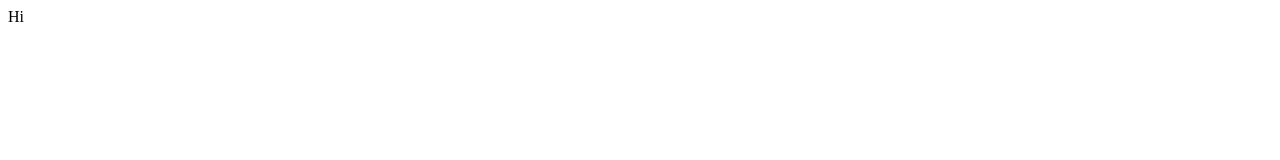
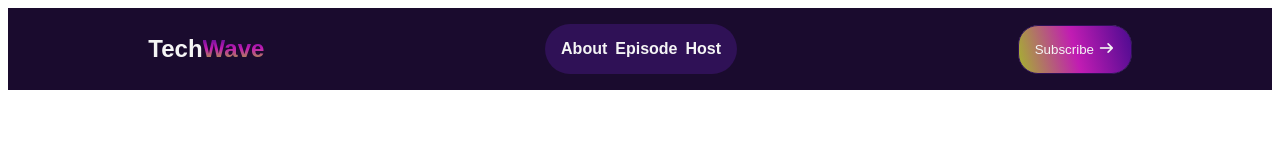
Before and after one commit to jawadjb21/tech_wave, a plain HTML site: page index.html in a window 1280 px wide. Drawn offline with Linux system fonts and the light colour scheme; a web font is replaced by a local one.

Commit message:
Made navbar responsive

```diff
--- a/index.html
+++ b/index.html
@@ -5,8 +5,20 @@
     <meta name="viewport" content="width=device-width, initial-scale=1.0">
     <title>Techwave</title>
     <link rel="stylesheet" href="./styles/tech_wave.css">
+    <link rel="stylesheet" href="https://cdnjs.cloudflare.com/ajax/libs/font-awesome/7.0.1/css/all.min.css" integrity="sha512-2SwdPD6INVrV/lHTZbO2nodKhrnDdJK9/kg2XD1r9uGqPo1cUbujc+IYdlYdEErWNu69gVcYgdxlmVmzTWnetw==" crossorigin="anonymous" referrerpolicy="no-referrer" />
+
 </head>
-<body>
-    Hi
+<body class="google-sans-font">
+    <header>
+        <nav class="navbar display-flex">
+            <h2 class="section-title">Tech<span class="wave">Wave</span></h2>
+            <ul class="menu display-flex">
+                <li class="menu-item"><a href="" class="menu-link">About</a></li>
+                <li class="menu-item"><a href="" class="menu-link">Episode</a></li>
+                <li class="menu-item"><a href="" class="menu-link">Host</a></li>
+            </ul>
+            <button class="btn-primary display-flex">Subscribe <i class="fa-solid fa-arrow-right"></i></button>
+        </nav>
+    </header>
 </body>
 </html>
--- a/styles/tech_wave.css
+++ b/styles/tech_wave.css
@@ -0,0 +1,91 @@
+@import url('https://fonts.googleapis.com/css2?family=Google+Sans:ital,opsz,wght@0,17..18,400..700;1,17..18,400..700&family=Gravitas+One&family=Work+Sans:ital,wght@0,100..900;1,100..900&display=swap');
+
+.google-sans-font {
+    font-family: "Google Sans", sans-serif;
+    font-optical-sizing: auto;
+    font-weight: 700;
+    font-style: normal;
+    font-variation-settings:
+        "GRAD" 0;
+}
+
+/* SHARED */
+:root{
+    --primary-color: #1A0B2E;
+    --menu-bg-color: #2f1156;
+    --gradient-color-1: #a5b42e;
+    --gradient-color-2: #c11cb3;
+    --gradient-color-3: #4b0b90;
+}
+
+.display-flex{
+    display: flex;
+}
+
+.btn-primary{
+    background-image: linear-gradient(75deg, var(--gradient-color-1), var(--gradient-color-2), var(--gradient-color-3));
+    color: whitesmoke;
+    cursor: pointer;
+    border-radius: 20px;
+    padding: 1rem;
+    border: thin solid var(--menu-bg-color);
+    transition: 1s ease-in-out;
+    gap: .25rem;
+    justify-content: center;
+    align-items: center;
+}
+
+.btn-primary:hover{
+    transform: scale(1.25) translate(5px);
+}
+
+.wave{
+    background: linear-gradient(to top, var(--gradient-color-1), var(--gradient-color-2), var(--gradient-color-3));
+    -webkit-background-clip: text;
+    background-clip: text;
+    color: transparent;
+}
+
+/* NAVBAR */
+.navbar{
+    justify-content: space-around;
+    align-items: center;
+    vertical-align: middle;
+    background-color: var(--primary-color);
+    color: whitesmoke;
+}
+
+.menu {
+    list-style: none;
+    background-color: var(--menu-bg-color);
+    text-align: center;
+    border-radius: 25px;
+    gap: .5rem;
+    padding: 1rem 1rem 1rem 1rem;
+}
+
+.menu-item a {
+    text-decoration: none;
+    color: whitesmoke;
+    transition: 1s ease-in-out;
+}
+
+.menu-item a:hover {
+    cursor: pointer;
+    transform: scale(2) translate(5px);
+}
+
+/* RESPONSIVE */
+@media screen and (max-width:576px) {
+    .navbar{
+        justify-content: space-between;
+        padding: 0px 20px;
+    }
+    .navbar .menu, .navbar .btn-primary{
+        display: none;
+    }
+
+    .navbar::after{
+        content: url("../assets/hamburger-menu.png");
+    }
+}
```
